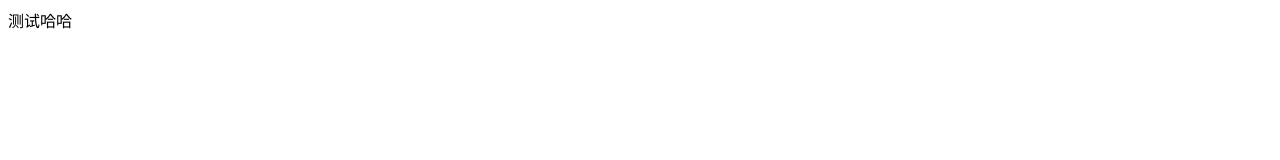
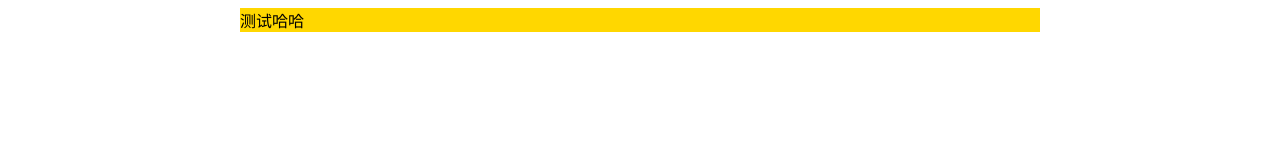
Before and after one commit to enzanzan/test, a plain HTML site: page index.html in a window 1280 px wide. Drawn offline with Linux system fonts and the light colour scheme.

Commit message:
添加style.css，并引入

```diff
--- a/index.html
+++ b/index.html
@@ -6,6 +6,7 @@
     <meta http-equiv="X-UA-Compatible" content="IE=edge">
     <meta name="viewport" content="width=device-width, initial-scale=1.0">
     <title>test</title>
+    <link rel="stylesheet" href="style.css">
 </head>
 
 <body>
--- /dev/null
+++ b/style.css
@@ -0,0 +1,5 @@
+div{
+    width: 800px;
+    background-color: gold;
+    margin:0px auto;
+}
```
